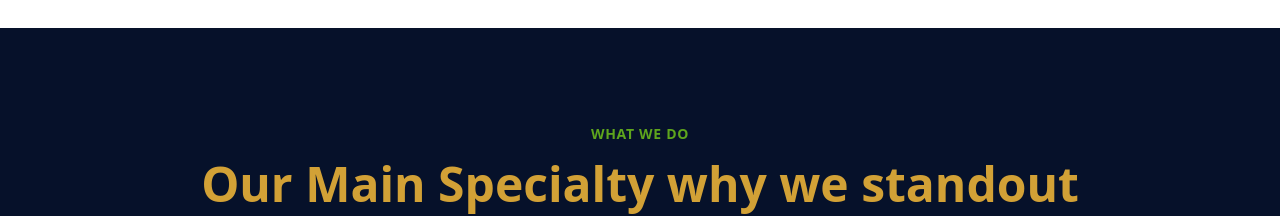
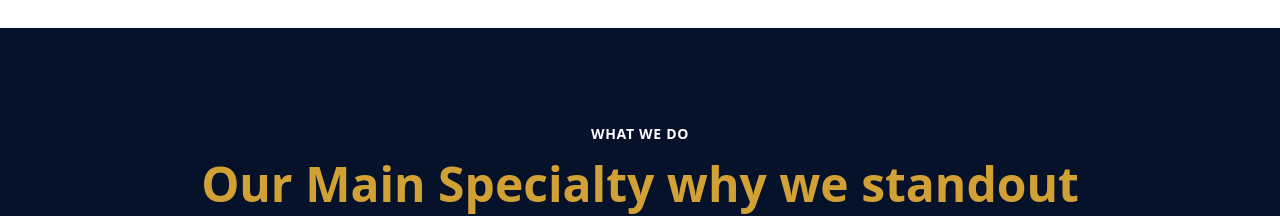
Before and after one commit to wonderfulguru1/ui-blueprint-duplicator, a React (Vite) app: page / in a window 1280 px wide. Shown: the part 1800-2016 px from the top of the page. Built offline with nearby package versions, Linux system fonts and the light colour scheme.

Commit message:
Change "WHAT WE DO" to white
Changed the "WHAT WE DO" text color to white.

```diff
--- a/src/components/CategoriesSection.tsx
+++ b/src/components/CategoriesSection.tsx
@@ -7,7 +7,7 @@ export const CategoriesSection: React.FC = () => {
     <section className="py-16 lg:py-24" style={{ backgroundColor: '#06112a' }}>
       <div className="max-w-7xl mx-auto px-4 sm:px-6 lg:px-8">
         <div className="text-center mb-16">
-          <div className="text-sm font-semibold text-[#5EA51D] uppercase tracking-wider mb-4">
+          <div className="text-sm font-semibold text-white uppercase tracking-wider mb-4">
             WHAT WE DO
           </div>
           <h2 className="text-3xl lg:text-4xl xl:text-5xl font-bold" style={{ color: '#D2A136' }}>
```
